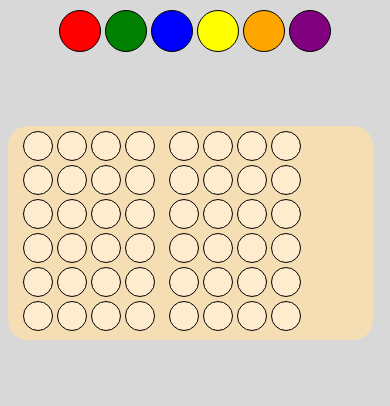
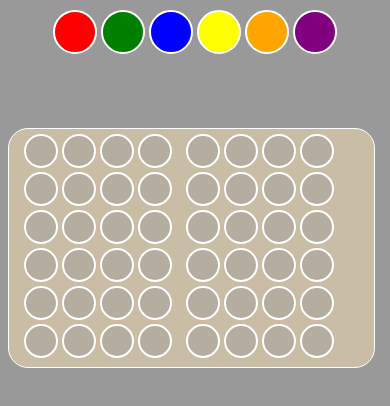
Before and after one commit to Boris2611/Mastermind, a plain HTML site: page index.html in a window 390 px wide. Drawn offline with Linux system fonts and the light colour scheme.

Commit message:
Add files via upload

```diff
--- a/main.js
+++ b/main.js
@@ -147,7 +147,7 @@ function check() {
     if (played == 4) {
         for (var n = 0; n < correctAndIncorrect; n++) {
             var id = "a" + parseInt(n + 1) + parseInt(n + 1);
-            document.getElementById(id).style.backgroundColor = "#999";
+            document.getElementById(id).style.backgroundColor = "#666";
         }
 
         for (var n = 0; n < correct; n++) {
@@ -159,7 +159,7 @@ function check() {
     if (played == 8) {
         for (var n = 0; n < correctAndIncorrect; n++) {
             var id = "b" + parseInt(n + 1) + parseInt(n + 1);
-            document.getElementById(id).style.backgroundColor = "#999";
+            document.getElementById(id).style.backgroundColor = "#666";
         }
 
         for (var n = 0; n < correct; n++) {
@@ -171,7 +171,7 @@ function check() {
     if (played == 12) {
         for (var n = 0; n < correctAndIncorrect; n++) {
             var id = "c" + parseInt(n + 1) + parseInt(n + 1);
-            document.getElementById(id).style.backgroundColor = "#999";
+            document.getElementById(id).style.backgroundColor = "#666";
         }
 
         for (var n = 0; n < correct; n++) {
@@ -183,7 +183,7 @@ function check() {
     if (played == 16) {
         for (var n = 0; n < correctAndIncorrect; n++) {
             var id = "d" + parseInt(n + 1) + parseInt(n + 1);
-            document.getElementById(id).style.backgroundColor = "#999";
+            document.getElementById(id).style.backgroundColor = "#666";
         }
 
         for (var n = 0; n < correct; n++) {
@@ -195,7 +195,7 @@ function check() {
     if (played == 20) {
         for (var n = 0; n < correctAndIncorrect; n++) {
             var id = "e" + parseInt(n + 1) + parseInt(n + 1);
-            document.getElementById(id).style.backgroundColor = "#999";
+            document.getElementById(id).style.backgroundColor = "#666";
         }
 
         for (var n = 0; n < correct; n++) {
@@ -225,10 +225,6 @@ function check() {
 
 
 
-
-
-
-
 function win() {
     alert("You Won!")
 }
--- a/style.css
+++ b/style.css
@@ -1,5 +1,5 @@
 body {
-    background-color: rgb(216, 216, 216);
+    background-color: #999;
 }
 
 .dugme {
@@ -9,7 +9,7 @@ body {
     padding: 20px;
     border-radius: 30px;
     cursor: pointer;
-    border: 1px solid black;
+    border: 2px solid white;
 }
 
 #a {
@@ -41,9 +41,10 @@ body {
 .tabla {
     padding-top: 50px;
     padding-bottom: 50px;
-    background-color: wheat;
+    background-color: rgba(245, 222, 179, 0.534);
     width: 550px;
     border-radius: 20px;
+    border: 1px white solid;
 }
 
 
@@ -53,8 +54,8 @@ body {
     display: inline-block;
     padding: 10px;
     border-radius: 30px;
-    border: 1px solid black;
-    background-color: blanchedalmond;
+    border: 2px solid white;
+    background-color: rgba(153, 153, 153, 0.438);
 }
 
 
@@ -71,8 +72,8 @@ body {
 
 @media only screen and (max-width: 800px) {
     .empty {
-        width: 8px;
-        height: 8px;
+        width: 10px;
+        height: 10px;
         padding: 10px;
     }
 
```
